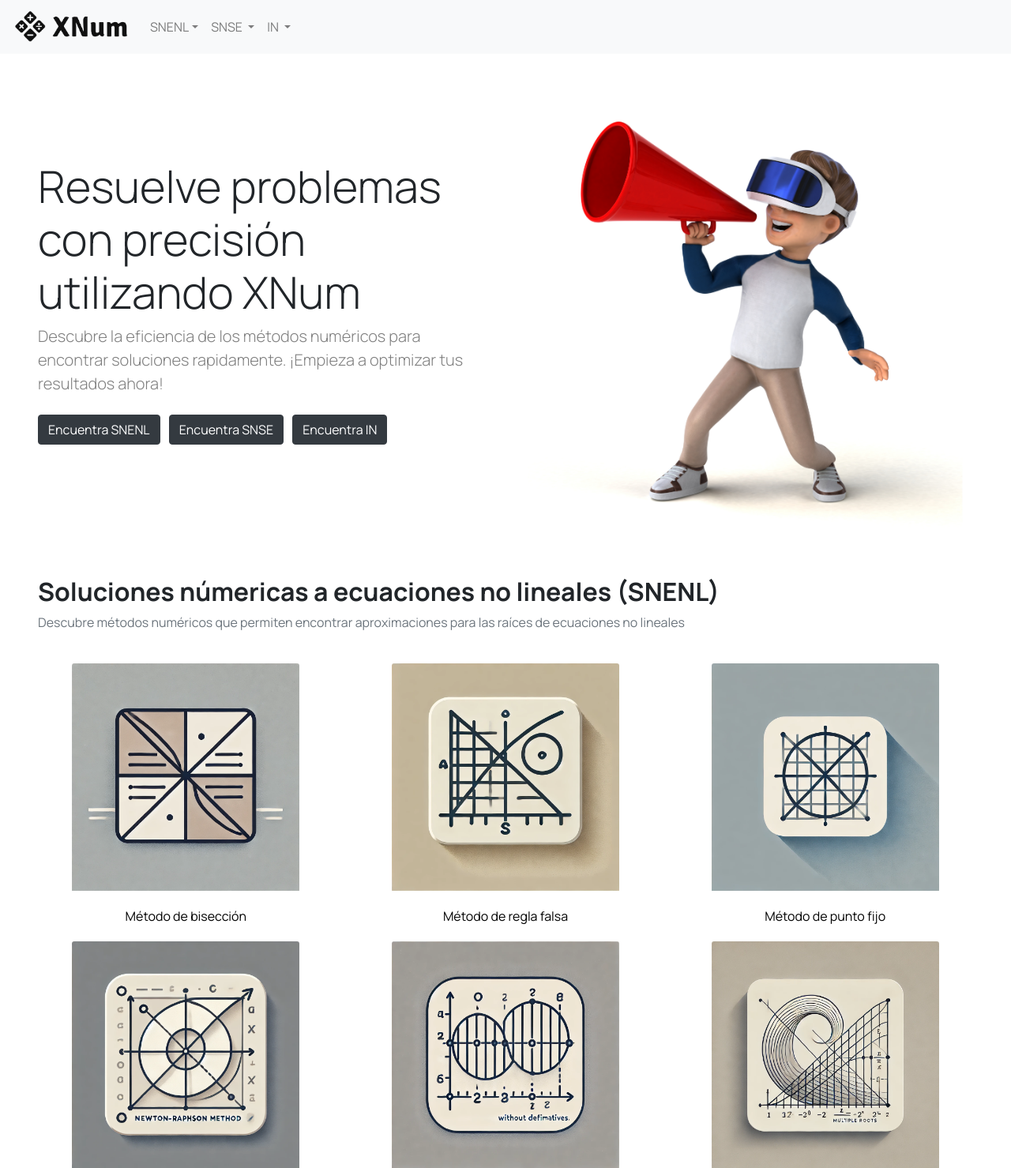
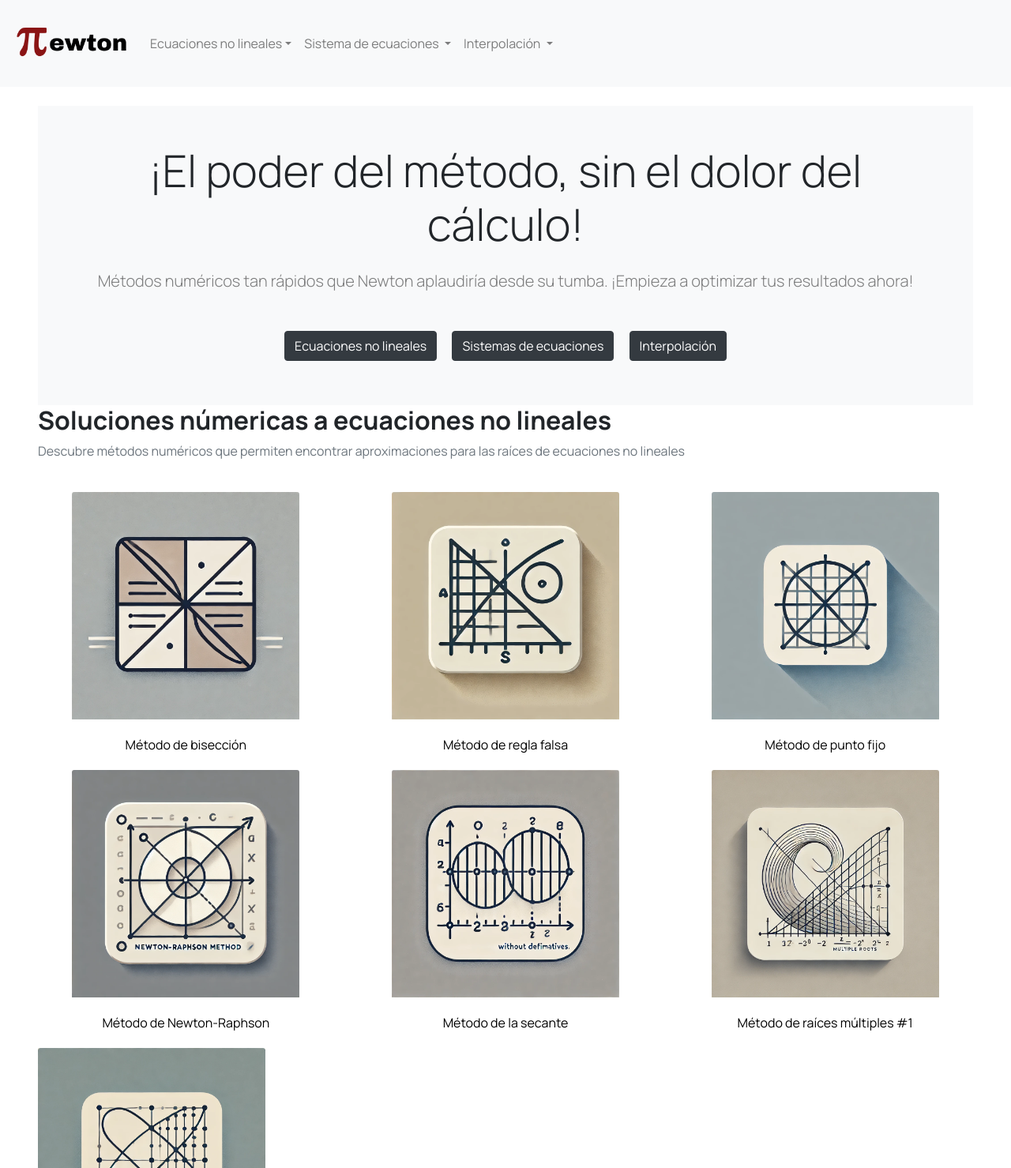
Before and after one commit to juliana-hernandez/Analisis_numerico, a Django app: template src/application/home/templates/index.html in a window 1280 px wide. Shown: the top 1479 px of the page at 79% size. Run offline with Django 5.2, Linux system fonts and the light colour scheme; the template is opened without the code that fills it, so the values that code supplies are empty; some libraries are stand-ins or nearby versions.

Commit message:
"Predefined images"

```diff
--- a/src/application/home/templates/index.html
+++ b/src/application/home/templates/index.html
@@ -1,4 +1,16 @@
-{% extends 'layouts/app.html' %}
+<!DOCTYPE html>
+<html lang="es">
+<head>
+  <meta charset="UTF-8">
+  <meta name="viewport" content="width=device-width, initial-scale=1.0">
+
+  <!--Título de la pestaña-->
+  <title>πewton</title>
+
+  <!--Ícono-->
+  <link rel="icon" type="image/png" href="static/img/Loguito.png" />
+
+  {% extends 'layouts/app.html' %}
 
 {% load static %}
 
@@ -6,32 +18,24 @@
   <link rel="stylesheet" href="{% static 'css/home/index.css' %}" />
 {% endblock %}
 
-{% block title %}
-  Home Page
-{% endblock %}
-
 {% block content %}
-  <section class="mb-5">
-    <div class="">
-      <div class="row align-items-center g-0">
-        <div class="col-xl-6 col-lg-6 col-md-12">
-          <div>
-            <h1 class="text-black display-4 fw-bold pe-lg-8">Resuelve problemas con precisión utilizando XNum</h1>
-            <p class="text-black-50 mb-4 lead">Descubre la eficiencia de los métodos numéricos para encontrar soluciones rapidamente. ¡Empieza a optimizar tus resultados ahora!</p>
-            <a href="#senl-section" class="btn btn-dark mb-2 mr-2">Encuentra SNENL</a>
-            <a href="#systems-section" class="btn btn-dark mb-2 mr-2">Encuentra SNSE</a>
-            <a href="#interpolation-section" class="btn btn-dark mb-2 mr-2">Encuentra IN</a>
-          </div>
-        </div>
-        <div class="col-xl-6 col-lg-6 col-md-12 text-lg-end text-center pt-6 mt-5">
-          <img src="{% static 'img/home/person.jpg' %}" alt="" class="img-fluid" />
-        </div>
-      </div>
-    </div>
-  </section>
+ <section class="text-center py-5 bg-light">
+  <div class="container">
+    <h1 class="text-black display-4 fw-bold mb-4">
+      ¡El poder del método, sin el dolor del cálculo!
+    </h1>
+    <p class="text-black-50 lead mb-5">
+      Métodos numéricos tan rápidos que Newton aplaudiría desde su tumba.
+      ¡Empieza a optimizar tus resultados ahora!
+    </p>
+    <a href="#senl-section" class="btn btn-dark mb-2 mx-2">Ecuaciones no lineales</a>
+    <a href="#systems-section" class="btn btn-dark mb-2 mx-2">Sistemas de ecuaciones</a>
+    <a href="#interpolation-section" class="btn btn-dark mb-2 mx-2">Interpolación</a>
+  </div>
+</section>
 
   <section id="senl-section">
-    <h2 class="font-weight-bold">Soluciones númericas a ecuaciones no lineales (SNENL)</h2>
+    <h2 class="font-weight-bold">Soluciones númericas a ecuaciones no lineales</h2>
     <p class="text-secondary">Descubre métodos numéricos que permiten encontrar aproximaciones para las raíces de ecuaciones no lineales</p>
     <div class="cards-container center-cards">
       <div class="row">
--- a/src/application/shared/templates/layouts/app.html
+++ b/src/application/shared/templates/layouts/app.html
@@ -27,7 +27,7 @@
         <div class="collapse navbar-collapse" id="navbarSupportedContent">
           <ul class="navbar-nav mr-auto">
             <li class="nav-item dropdown">
-              <a class="nav-link dropdown-toggle" href="#" id="navbarDropdown" role="button" data-toggle="dropdown" aria-haspopup="true" aria-expanded="false">SNENL</a>
+              <a class="nav-link dropdown-toggle" href="#" id="navbarDropdown" role="button" data-toggle="dropdown" aria-haspopup="true" aria-expanded="false">Ecuaciones no lineales</a>
               <div class="dropdown-menu" aria-labelledby="navbarDropdown">
                 <p class="text-center mx-1">
                   <b>Soluciónes númericas a ecuaciones no lineales</b>
@@ -44,7 +44,7 @@
             </li>
             <li class="nav-item dropdown">
               <a class="nav-link dropdown-toggle" href="#" id="navbarDropdownSNSE" role="button" data-toggle="dropdown" aria-haspopup="true" aria-expanded="false">
-                SNSE
+                Sistema de ecuaciones
               </a>
               <div class="dropdown-menu" aria-labelledby="navbarDropdownSNSE">
                 <p class="text-center mx-1">
@@ -58,11 +58,11 @@
             </li>
             <li class="nav-item dropdown">
               <a class="nav-link dropdown-toggle" href="#" id="navbarDropdownSNSE" role="button" data-toggle="dropdown" aria-haspopup="true" aria-expanded="false">
-                IN
+                Interpolación
               </a>
               <div class="dropdown-menu" aria-labelledby="navbarDropdownSNSE">
                 <p class="text-center mx-1">
-                  <b>Interpolación</b>
+                  <b>Interpolación numerica</b>
                 </p>
                 <div class="dropdown-divider"></div>
                 <a class="dropdown-item" href="{% url 'numerical_method:vandermonde' %}">Vandermonde</a>
@@ -87,7 +87,7 @@
       <div class="text-center p-2">
         <img src="{% static 'img/logo.png' %}" width="200" class="d-inline-block align-top" alt="" />
         <br />
-        <p class="mt-2">© 2024 Kristian Restrepo Osorio, David Lopera, Santiago Palacio Garcia, Jerónimo Cardona Osorio. Todos los derechos reservados.</p>
+        <p class="mt-2">© 2025 Juliana Hernandez Montoya | Analisis numerico.</p>
       </div>
     </footer>
 
```
Also changed, not shown: Shortcuts.md (added, +3 -0 lines), README.md, static/img/Loguito.png (added), static/img/home/person.jpg (deleted), static/img/logo.png.
